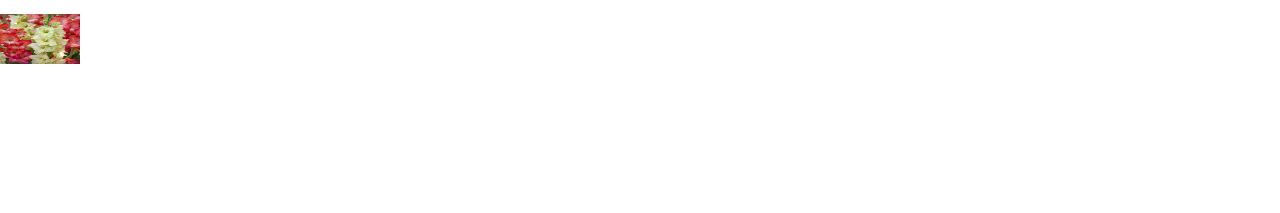
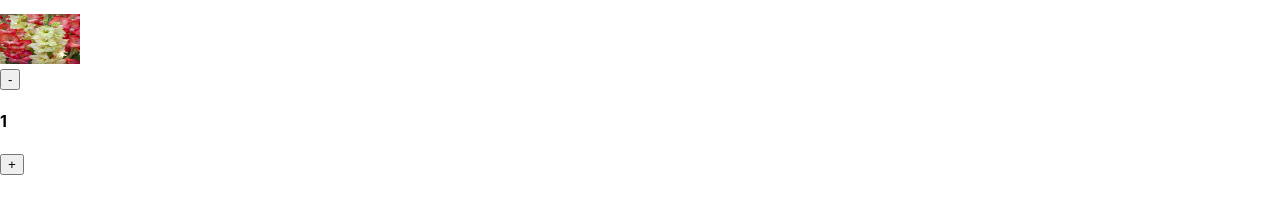
Before and after one commit to rodrigomartin129/Proyecto-React, a React (Create React App) app: page /item/1 in a window 1280 px wide. Shown: the part 409-622 px from the top of the page. Built offline with nearby package versions, Linux system fonts and the light colour scheme.

Commit message:
agregado el contador al ItemDetail

```diff
--- a/src/App.jsx
+++ b/src/App.jsx
@@ -2,6 +2,8 @@ import NavBar from "./components/NavBar/NavBar";
 import ItemListContainer from "./components/ItemListContainer/ItemListContainer";
 import ItemDetailContainer from "./components/ItemDetailContainer/ItemDetailContainer";
 import { BrowserRouter, Route, Routes } from 'react-router-dom';
+
+
 // import ItemDetail from "./components/ItemDetail/ItemDetail";
 
 
--- a/src/asyncmock.js
+++ b/src/asyncmock.js
@@ -1,9 +1,9 @@
 const listaProductos = [
-    {id:"1", articulo: "Gladiolo", precio: 400, img: "../img/gladiolo.jpg", idCat: "1", detalle: "El Gladiolo es un bulbo perenne de la familia Iridaceae. Su origen se encuentra en las zonas cálidas del sur de África y Europa, así como de Oriente Próximo. Hay numerosas especies nativas y tiene la capacidad de crecer de forma espontánea en la propia naturaleza."},
-    {id:"2", articulo: "Clivia", precio: 500, img: "../img/clivia.jpg", idCat: "3", detalle: "Una bonita planta con flores anaranjadas que despiertan el entusiasmo del jardín y hacen que el entorno se llene de calidez y felicidad. Requiere un cuidado especial, mucha agua y prestarle cierta atención periódica para que no se seque, pero resiste muy bien el sol."},
-    {id:"3", articulo: "Clavelina", precio: 300, img: "../img/clavelina.jpg", idCat: "2", detalle: "Esta planta es capaz de crecer en zonas frías si está protegida aunque prefiere los climas más cálidos. Su lugar, una buena ubicación luminosa y soleada. Sus maravillosas flores rojizas alegrarán tu jardín en verano. Riega con moderación y abona cada 15 días para aportarle los nutrientes que necesita. Para evitar plagas, quita las flores marchitas que atraen a los insectos."},
-    {id:"4", articulo: "Dalia", precio: 600, img: "../img/dalia.jpg", idCat: "1", detalle: "Esta curiosa especie tiene más de dos mil variedades en función de la flor. Así pues, tienes múltiples opciones para llenar tu terraza o jardín con ellas, siempre y cuando reciban una buena cantidad de luz. Se reproduce a través de bulbos y la mejor época para cultivarla es la primavera (cuando ya apenas hay heladas, tan dañinas para esta flor). Conviene ubicarla en un lugar soleado pero sin recibirlo de forma directa, fuera de corrientes de aire y necesita mantener siempre el suelo húmedo para un crecimiento óptimo. Para que la planta crezca con mayor vigor, retira las hojas secas siempre que salgan."},
-    {id:"5", articulo: "Margarita blanca", precio: 200, img: "../img/margarita blanca.jpg", idCat: "2", detalle: "Esta maravillosa especie aporta mucha alegría en cualquier lugar. Es muy resistente y necesita pocos cuidados. Al principio de su plantación requerirá de un riego más abundante; por eso, las macetas con autorriego pueden ser una buena opción. Después y durante el verano, de dos a tres veces a la semana y una vez cada 15 días en invierno. Adoran el sol y para que crezca sin problemas tiene que tener un buen drenaje en la maceta, pues esta planta se ahoga con el estancamiento del agua. De todas formas, es importante que conozcas los cuidados de las margaritas para tenerlas siempre bonitas."},
+    {id:"1", articulo: "Gladiolo", precio: 400, img: "../img/gladiolo.jpg", idCat: "1", stock: 10, detalle: "El Gladiolo es un bulbo perenne de la familia Iridaceae. Su origen se encuentra en las zonas cálidas del sur de África y Europa, así como de Oriente Próximo. Hay numerosas especies nativas y tiene la capacidad de crecer de forma espontánea en la propia naturaleza."},
+    {id:"2", articulo: "Clivia", precio: 500, img: "../img/clivia.jpg", idCat: "3", stock: 3, detalle: "Una bonita planta con flores anaranjadas que despiertan el entusiasmo del jardín y hacen que el entorno se llene de calidez y felicidad. Requiere un cuidado especial, mucha agua y prestarle cierta atención periódica para que no se seque, pero resiste muy bien el sol."},
+    {id:"3", articulo: "Clavelina", precio: 300, img: "../img/clavelina.jpg", idCat: "2", stock: 12, detalle: "Esta planta es capaz de crecer en zonas frías si está protegida aunque prefiere los climas más cálidos. Su lugar, una buena ubicación luminosa y soleada. Sus maravillosas flores rojizas alegrarán tu jardín en verano. Riega con moderación y abona cada 15 días para aportarle los nutrientes que necesita. Para evitar plagas, quita las flores marchitas que atraen a los insectos."},
+    {id:"4", articulo: "Dalia", precio: 600, img: "../img/dalia.jpg", idCat: "1", stock: 8, detalle: "Esta curiosa especie tiene más de dos mil variedades en función de la flor. Así pues, tienes múltiples opciones para llenar tu terraza o jardín con ellas, siempre y cuando reciban una buena cantidad de luz. Se reproduce a través de bulbos y la mejor época para cultivarla es la primavera (cuando ya apenas hay heladas, tan dañinas para esta flor). Conviene ubicarla en un lugar soleado pero sin recibirlo de forma directa, fuera de corrientes de aire y necesita mantener siempre el suelo húmedo para un crecimiento óptimo. Para que la planta crezca con mayor vigor, retira las hojas secas siempre que salgan."},
+    {id:"5", articulo: "Margarita blanca", precio: 200, img: "../img/margarita blanca.jpg", idCat: "2", stock: 5, detalle: "Esta maravillosa especie aporta mucha alegría en cualquier lugar. Es muy resistente y necesita pocos cuidados. Al principio de su plantación requerirá de un riego más abundante; por eso, las macetas con autorriego pueden ser una buena opción. Después y durante el verano, de dos a tres veces a la semana y una vez cada 15 días en invierno. Adoran el sol y para que crezca sin problemas tiene que tener un buen drenaje en la maceta, pues esta planta se ahoga con el estancamiento del agua. De todas formas, es importante que conozcas los cuidados de las margaritas para tenerlas siempre bonitas."},
 ]
 
 export const getProductos = () => {
--- /dev/null
+++ b/src/components/ItemCount/ItemCount.jsx
@@ -0,0 +1,27 @@
+import React, { useState } from 'react'
+
+const ItemCount = ({ inicio, stock}) => {
+    const [cantidad, setCantidad] = useState (inicio)
+
+    const incrementar = () => {
+        if(cantidad<stock) {
+        setCantidad(cantidad+1)
+        }
+    }
+
+    const decrementar = () => {
+        if(cantidad>inicio) {
+        setCantidad(cantidad-1)
+        }
+    }
+
+    return (
+    <div>
+        <button onClick={decrementar}> - </button>
+        <h4> {cantidad} </h4>
+        <button onClick={incrementar}> + </button>
+    </div>
+    )
+}
+
+export default ItemCount
--- a/src/components/ItemDetail/ItemDetail.jsx
+++ b/src/components/ItemDetail/ItemDetail.jsx
@@ -1,6 +1,7 @@
 import React from "react";
+import ItemCount from "../ItemCount/ItemCount";
 
-const ItemDetail = ({ id, articulo, precio, img, detalle }) => {
+const ItemDetail = ({ id, articulo, precio, img, stock, detalle }) => {
   return (
     <div>
       <h2>Planta: {articulo} </h2>
@@ -8,6 +9,7 @@ const ItemDetail = ({ id, articulo, precio, img, detalle }) => {
       <h3>ID: {id} </h3>
       <p>{detalle}</p>
       <img src={img} alt={articulo} />
+      <ItemCount inicio={1} stock= {stock} />
     </div>
   );
 };
```
